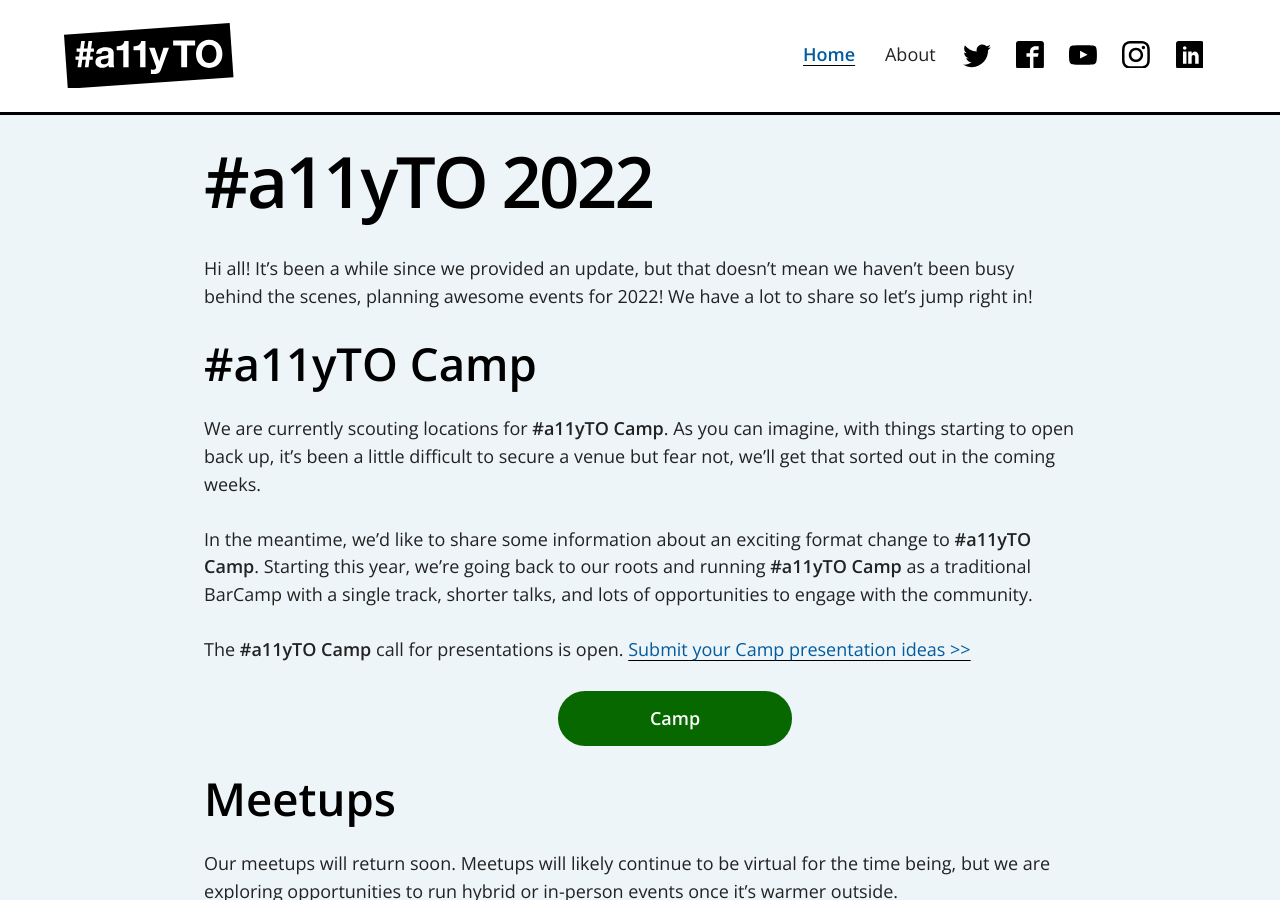
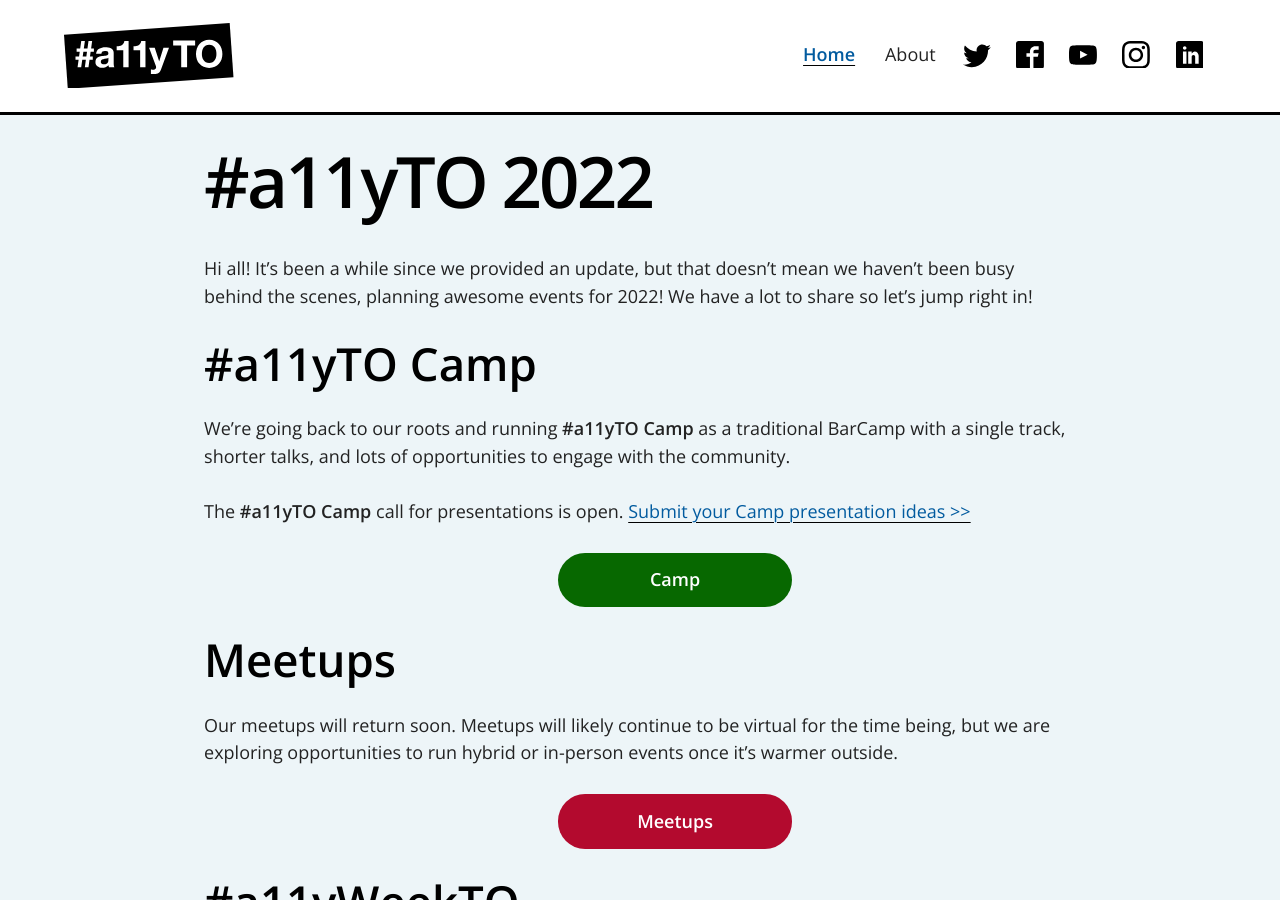
Before and after one commit to a11yTO/A11yTO-Main, a Jekyll site: the page built from index.html, in a window 1280 px wide and 900 px high. Built offline with Jekyll 4.4.1, drawn with Linux system fonts in a browser that asks for light colours.

```diff
--- a/_includes/sponsors.html
+++ b/_includes/sponsors.html
@@ -15,4 +15,3 @@
   <p>If you are interested in sponsoring <strong>#a11yTO</strong>, please email us at <a href="mailto:sponsor@a11yto.com ">sponsor@a11yto.com</a>
   </p>
 </aside>
-s
--- a/index.html
+++ b/index.html
@@ -10,8 +10,7 @@ description: Accessibility Toronto
 <p>Hi all! It’s been a while since we provided an update, but that doesn’t mean we haven’t been busy behind the scenes, planning awesome events for 2022! We have a lot to share so let’s jump right in!</p>
 
 <h3>#a11yTO Camp</h3>
-<p>We are currently scouting locations for <strong>#a11yTO Camp</strong>. As you can imagine, with things starting to open back up, it’s been a little difficult to secure a venue but fear not, we’ll get that sorted out in the coming weeks.</p>
-<p>In the meantime, we’d like to share some information about an exciting format change to <strong>#a11yTO Camp</strong>. Starting this year, we’re going back to our roots and running <strong>#a11yTO Camp</strong> as a traditional BarCamp with a single track, shorter talks, and lots of opportunities to engage with the community.</p>
+<p>We’re going back to our roots and running <strong>#a11yTO Camp</strong> as a traditional BarCamp with a single track, shorter talks, and lots of opportunities to engage with the community.</p>
 <p>The <strong>#a11yTO Camp</strong> call for presentations is open. <a href="https://forms.microsoft.com/pages/responsepage.aspx?id=lr_F6AkPt0uYDn-aFzHN_nKHQVP5uABDvBS9pn2upFZUNjdNMEQ3MUM2S0VGMzNENlQzSTk0QU9MMSQlQCN0PWcu">Submit your Camp presentation ideas >></a></p><ul class="branded-events">
   <li>
     <a class="camp" href="https://camp.a11yto.com/" rel="external">Camp</a>
```
